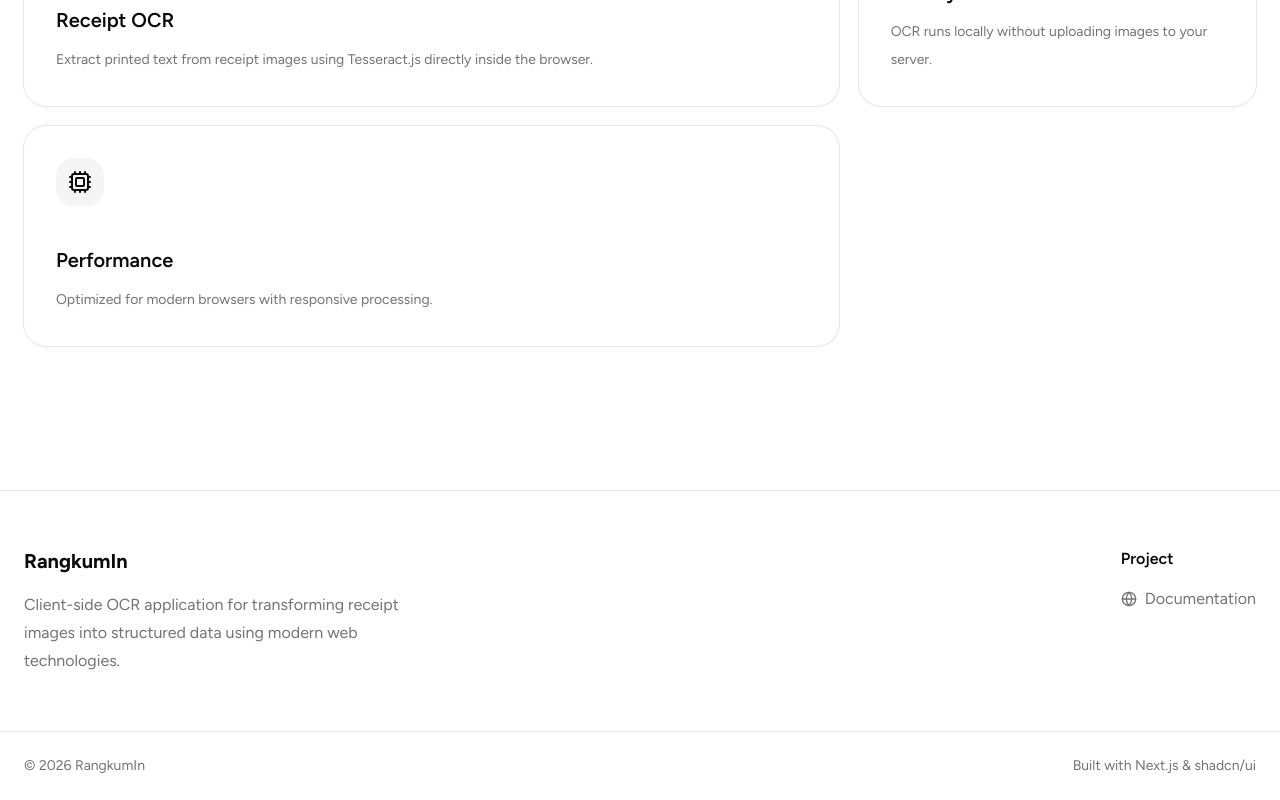
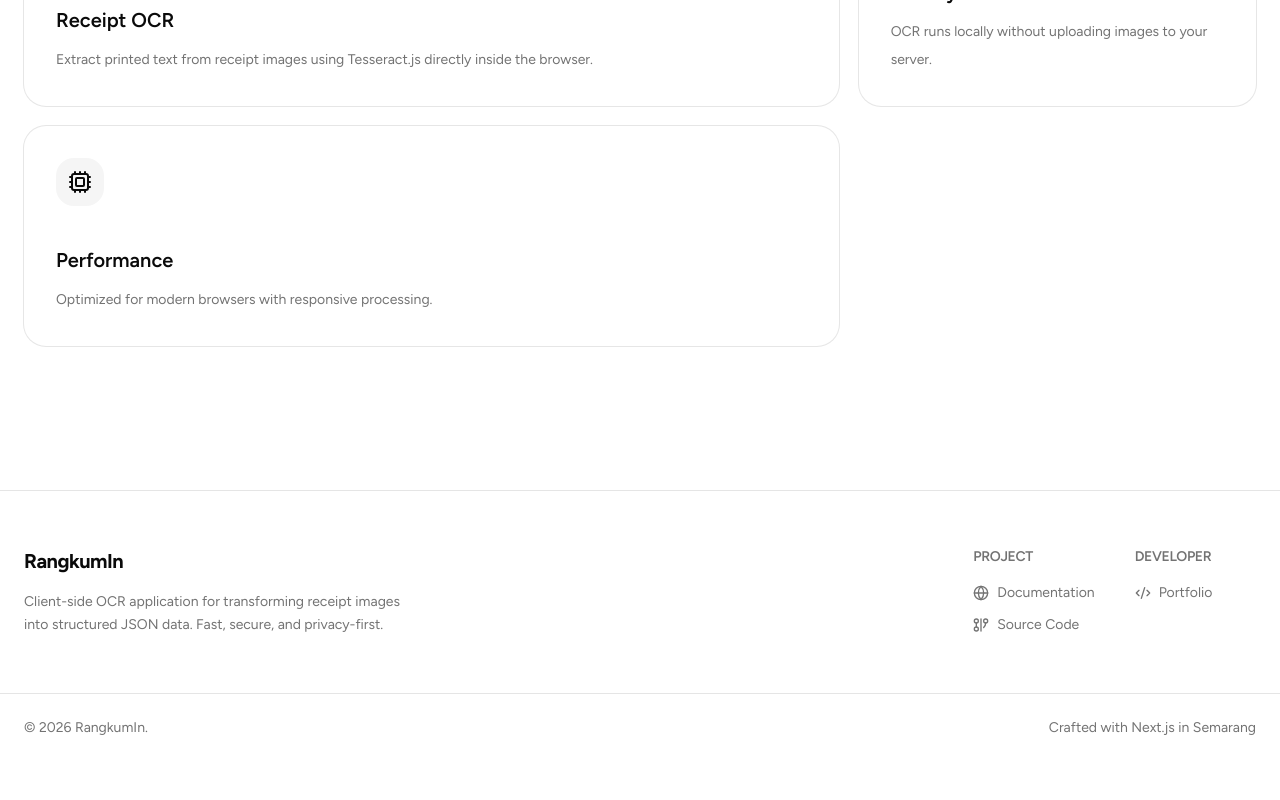
Before and after one commit to AriqF1/RangkumIn, a Next.js app: page / in a window 1280 px wide. Shown: the part 1862-2662 px from the top of the page. After the commit the page ends 2624 px from the top, so only its background shows below. Built offline with nearby package versions, Linux system fonts and the light colour scheme.

Commit message:
add: enhance Footer component with additional links and improved styling

```diff
--- a/src/components/Footer.tsx
+++ b/src/components/Footer.tsx
@@ -1,43 +1,70 @@
 import Link from "next/link";
-
-import { Globe } from "lucide-react";
+import { Globe, GitGraphIcon, Code2 } from "lucide-react";
 
 export default function Footer() {
   return (
-    <footer className="mt-20 border-t">
+    <footer className="mt-20 border-t bg-background">
       <div className="mx-auto flex max-w-7xl flex-col gap-10 px-6 py-14 md:flex-row md:justify-between">
-        <div className="space-y-4">
-          <h3 className="text-xl font-bold">RangkumIn</h3>
+        {/* Bagian Kiri: Brand & Deskripsi */}
+        <div className="space-y-4 md:w-1/2">
+          <h3 className="text-xl font-bold tracking-tight">RangkumIn</h3>
 
-          <p className="max-w-sm leading-7 text-muted-foreground">
+          <p className="max-w-sm leading-relaxed text-muted-foreground text-sm">
             Client-side OCR application for transforming receipt images into
-            structured data using modern web technologies.
+            structured JSON data. Fast, secure, and privacy-first.
           </p>
         </div>
 
+        <div className="grid grid-cols-2 gap-10 sm:grid-cols-2">
           <div className="space-y-4">
-          <p className="font-semibold">Project</p>
-
+            <p className="font-semibold tracking-tight text-sm uppercase text-muted-foreground">
+              Project
+            </p>
             <div className="flex flex-col gap-3">
               <Link
                 href="#"
-              className="flex items-center gap-2 text-muted-foreground hover:text-foreground"
+                className="flex items-center gap-2 text-sm text-muted-foreground transition-colors hover:text-foreground"
               >
                 <Globe className="h-4 w-4" />
                 Documentation
               </Link>
+              <Link
+                href="https://github.com/ariqf1/RangkumIn"
+                className="flex items-center gap-2 text-sm text-muted-foreground transition-colors hover:text-foreground"
+              >
+                <GitGraphIcon className="h-4 w-4" />
+                Source Code
+              </Link>
+            </div>
+          </div>
+
+          <div className="space-y-4">
+            <p className="font-semibold tracking-tight text-sm uppercase text-muted-foreground">
+              Developer
+            </p>
+            <div className="flex flex-col gap-3">
+              <Link
+                href="https://farhanariq.my.id"
+                className="flex items-center gap-2 text-sm text-muted-foreground transition-colors hover:text-foreground"
+              >
+                <Code2 className="h-4 w-4" />
+                Portfolio
+              </Link>
+            </div>
           </div>
         </div>
       </div>
 
+      {/* Bottom Bar: Copyright & Kredit */}
       <div className="border-t">
-        <div className="mx-auto flex max-w-7xl items-center justify-between px-6 py-6">
+        <div className="mx-auto flex max-w-7xl flex-col items-center justify-between gap-4 px-6 py-6 sm:flex-row">
           <p className="text-sm text-muted-foreground">
-            © {new Date().getFullYear()} RangkumIn
+            © {new Date().getFullYear()} RangkumIn.
           </p>
 
+          {/* Indie Touch 2: Sentuhan Personal */}
           <p className="text-sm text-muted-foreground">
-            Built with Next.js & shadcn/ui
+            Crafted with Next.js in Semarang
           </p>
         </div>
       </div>
```
Lines whose indentation alone changed are shown as unchanged.
